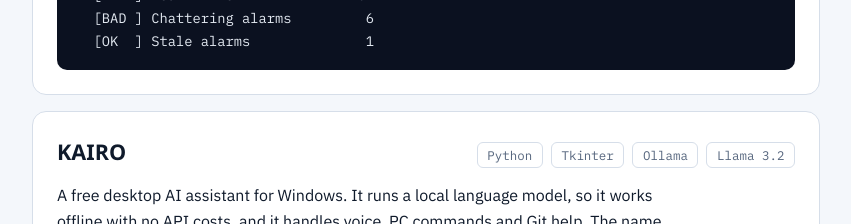
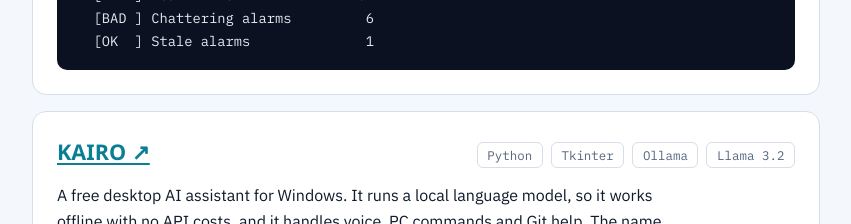
Before and after one commit to gchekri04-droid/gchekri04-droid.github.io, a plain HTML site: page index.html in a window 1280 px wide. Shown: the part 3840-4064 px from the top of the page, without its empty margins (214-1065 px from the left). Drawn offline with Linux system fonts and the light colour scheme; a web font is replaced by a local one.

Commit message:
Link KAIRO project repository
Co-Authored-By: Claude Opus 5.5 <noreply@anthropic.com>
Claude-Session: https://claude.ai/code/session_016ZLN4KnBmDmkNpjnwT8LnM

```diff
--- a/index.html
+++ b/index.html
@@ -218,7 +218,7 @@ footer { font: 0.8rem var(--mono); color: var(--muted); border-top: 1px solid va
     </article>
     <article class="project">
       <div class="project-head">
-        <h3>KAIRO</h3>
+        <h3><a href="https://github.com/gchekri04-droid/kairo" target="_blank" rel="noopener">KAIRO ↗</a></h3>
         <ul class="tags" aria-label="Built with"><li>Python</li><li>Tkinter</li><li>Ollama</li><li>Llama 3.2</li></ul>
       </div>
       <div class="project-body">
```
